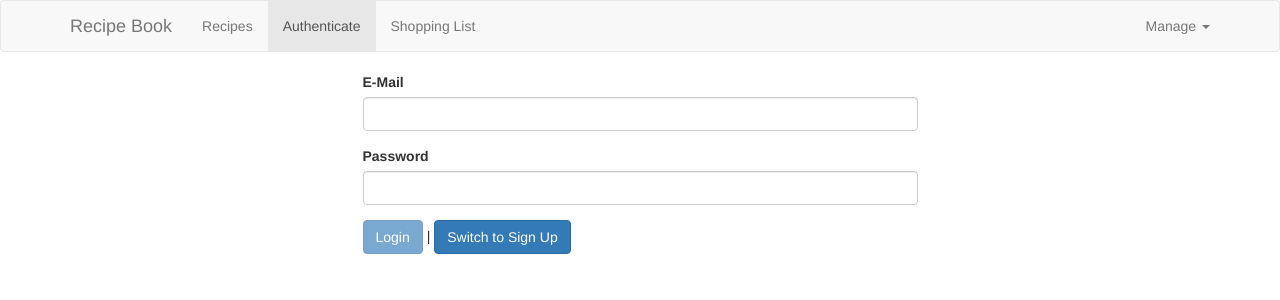
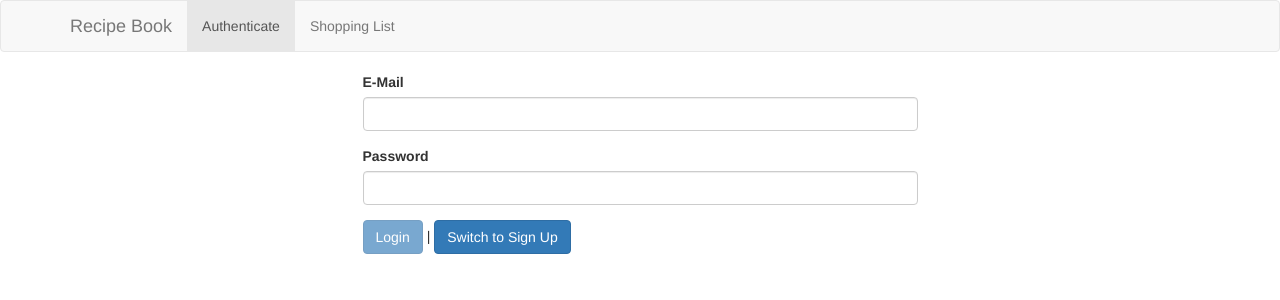
Before and after one commit to Dman247/angularProject, an Angular app: page /auth in a window 1280 px wide. Shown: the top 300 px of the page. Built offline with nearby package versions, Linux system fonts and the light colour scheme.

Commit message:
Implement Authentication Status with Header Component

```diff
--- a/src/app/auth/auth.component.ts
+++ b/src/app/auth/auth.component.ts
@@ -1,5 +1,6 @@
 import { Component, OnInit } from '@angular/core';
 import { NgForm } from '@angular/forms';
+import { Router } from '@angular/router';
 import { Observable } from 'rxjs';
 
 import { AuthService, AuthResponseData } from './auth.service';
@@ -14,7 +15,7 @@
 	isLoading = false;
 	error: string = null;
 
-	constructor(private authService: AuthService) { }
+	constructor(private authService: AuthService, private router: Router) { }
 
 	ngOnInit(): void {
 	}
@@ -43,6 +44,7 @@
 			resData => {
 				console.log(resData);
 				this.isLoading = false;
+				this.router.navigate(['/recipes']);
 			},
 			errorMessage => {
 				console.log(errorMessage);
--- a/src/app/header/header.component.html
+++ b/src/app/header/header.component.html
@@ -6,12 +6,15 @@
 
 		<div class="navbar-default">
 			<ul class="nav navbar-nav">
-				<li routerLinkActive="active"><a routerLink="/recipes" >Recipes</a></li>
-				<li routerLinkActive="active"><a routerLink="/auth" >Authenticate</a></li>
-				<li routerLinkActive="active"><a routerLink="/shopping-list" >Shopping List</a></li>
+				<li routerLinkActive="active"><a routerLink="/recipes" *ngIf="isAuthenticated">Recipes</a></li>
+				<li routerLinkActive="active"><a routerLink="/auth" *ngIf="!isAuthenticated">Authenticate</a></li>
+				<li routerLinkActive="active"><a routerLink="/shopping-list">Shopping List</a></li>
 			</ul>
 			<ul class="nav navbar-nav navbar-right">
-				<li class="dropdown" appDropdown>
+				<li *ngIf="isAuthenticated">
+					<a style="cursor: pointer;">Logout</a>
+				</li>
+				<li class="dropdown" appDropdown *ngIf="isAuthenticated">
 					<a style="cursor: pointer;" class="dropdown-toggle" role="button">Manage <span class="caret"></span></a>
 					<ul class="dropdown-menu">
 						<li><a style="cursor: pointer;" (click)="onSaveData()">save data</a></li>
--- a/src/app/header/header.component.ts
+++ b/src/app/header/header.component.ts
@@ -1,14 +1,24 @@
-import { Component } from '@angular/core';
+import { Component, OnDestroy, OnInit } from '@angular/core';
+import { Subscription } from 'rxjs';
 
+import { AuthService } from '../auth/auth.service';
 import { DataStorageService } from '../shared/data-storage.service';
 
 @Component({
 	selector: 'app-header',
 	templateUrl: './header.component.html'
 })
-export class HeaderComponent {
+export class HeaderComponent implements OnInit, OnDestroy {
+	isAuthenticated = false;
+	private userSub: Subscription;
 
-	constructor(private dataStorageService: DataStorageService) {}
+	constructor(private dataStorageService: DataStorageService, private authService: AuthService) {}
+
+	ngOnInit () {
+		this.userSub = this.authService.user.subscribe(user => {
+			this.isAuthenticated = !!user;
+		});
+	}
 
 	onSaveData() {
 		this.dataStorageService.storeRecipes();
@@ -17,4 +27,8 @@
 	onFetchData() {
 		this.dataStorageService.fetchRecipes().subscribe();
 	}
+
+	ngOnDestroy() {
+		this.userSub.unsubscribe();
+	}
 }
```
